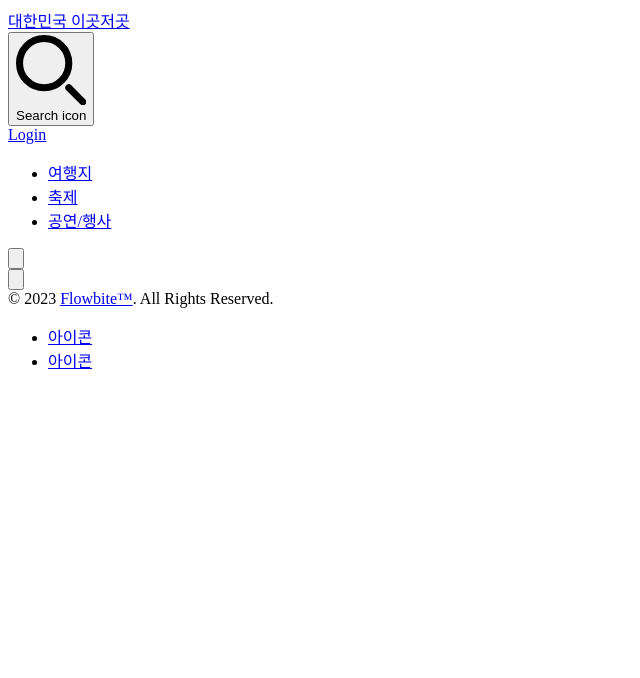
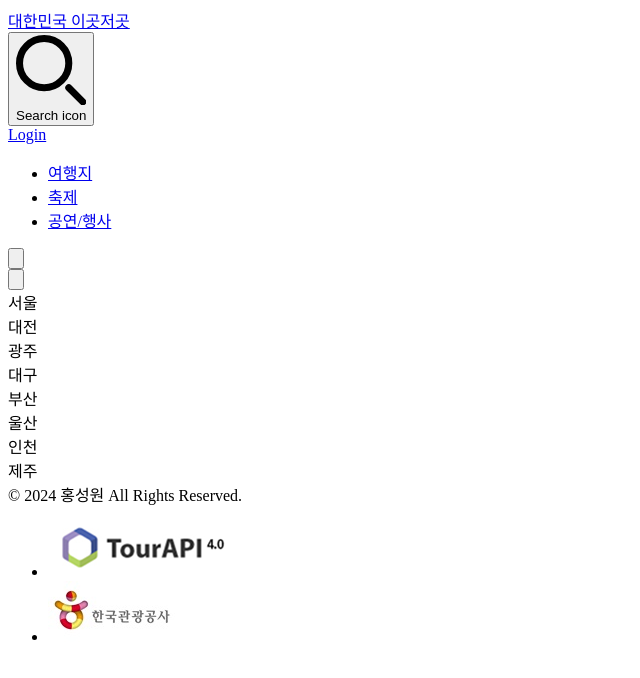
Before and after one commit to Hongaproject/Travel-React, a React (Create React App) app: page / in a window 1280 px wide. Shown: the top 678 px of the page, without its empty margins (0-640 px from the left). Built offline with nearby package versions, Linux system fonts and the light colour scheme.

Commit message:
Home화면 틀 제작 및 헤더, 푸터 내용 수정

```diff
--- /dev/null
+++ b/src/component/Home.jsx
@@ -0,0 +1,24 @@
+
+function Home () {
+    // 메인 화면이 보여지는 부분
+    // justify-around를 활용하여 네비 바처럼 지역 이름 나타내고
+    // 서울을 메인으로 보여주며 밑에 가볼만한곳 8곳을 그리드형태도 나타내려고 합니다.
+
+    const region = ['서울', '대전', '광주', '대구', '부산', '울산', '인천', '제주']
+
+    // 이후 HomeGird 컴포넌트 생성하여 지역 이름 마다 idx를 넘겨주어 지역 이름을 클릭시 밑에 8개의 그리드 화면을 보여주려고 함.
+
+    return(
+        <div className="flex justify-around">
+            {
+                region.map((list, idx) => (
+                    <div key={idx}>
+                        {list}
+                    </div>
+                ))
+            }
+        </div>
+    );
+}
+
+export default Home;
--- a/src/component/Router.jsx
+++ b/src/component/Router.jsx
@@ -1,5 +1,6 @@
 import Footer from "../layout/Footer";
 import Header from "../layout/Header";
+import Home from "./Home";
 
 function Router() {
 
@@ -7,7 +8,7 @@ function Router() {
       <>
         <Header />
           <div className="h-screen w-11/12 m-auto mt-6 pt-6">
-
+            <Home />
           </div>
         <Footer />
       </>
--- a/src/layout/Footer.jsx
+++ b/src/layout/Footer.jsx
@@ -3,13 +3,13 @@ function Footer() {
     return (
       <footer class="bg-white rounded-lg shadow m-4 dark:bg-gray-800">
           <div class="w-full mx-auto max-w-screen-xl p-4 md:flex md:items-center md:justify-between">
-            <span class="text-sm text-gray-500 sm:text-center dark:text-gray-400">© 2023 <a href="https://flowbite.com/" class="hover:underline">Flowbite™</a>. All Rights Reserved. </span>
+            <span class="text-sm text-gray-500 sm:text-center dark:text-gray-400">© {new Date().getFullYear()} 홍성원 All Rights Reserved. </span>
             <ul class="flex flex-wrap items-center mt-3 text-sm font-medium text-gray-500 dark:text-gray-400 sm:mt-0">
                 <li>
-                    <a href="#" class="hover:underline me-4 md:me-6">아이콘</a>
+                  <img src="/tour.png" />
                 </li>
                 <li>
-                    <a href="#" class="hover:underline me-4 md:me-6">아이콘</a>
+                  <img src="/travel.jpg" />
                 </li>
             </ul>
           </div>
--- a/src/layout/Header.jsx
+++ b/src/layout/Header.jsx
@@ -7,7 +7,7 @@ function Header() {
     const [menuToggle1, setMenuToggle1] = useState(false);
 
     return (
-        <nav class="bg-white border-gray-200 dark:bg-gray-900">
+        <nav class="bg-white border-gray-200 dark:bg-gray-900 py-4">
           <div class="max-w-screen-xl flex flex-wrap items-center justify-between mx-auto p-4">
             <a href="#" class="flex items-center space-x-3 rtl:space-x-reverse">
                 <span class="self-center text-3xl font-semibold whitespace-nowrap dark:text-white">대한민국 이곳저곳</span>
```
Also changed, not shown: public/tour.png (added), public/travel.jpg (added). Lines whose indentation alone changed are shown as unchanged.
